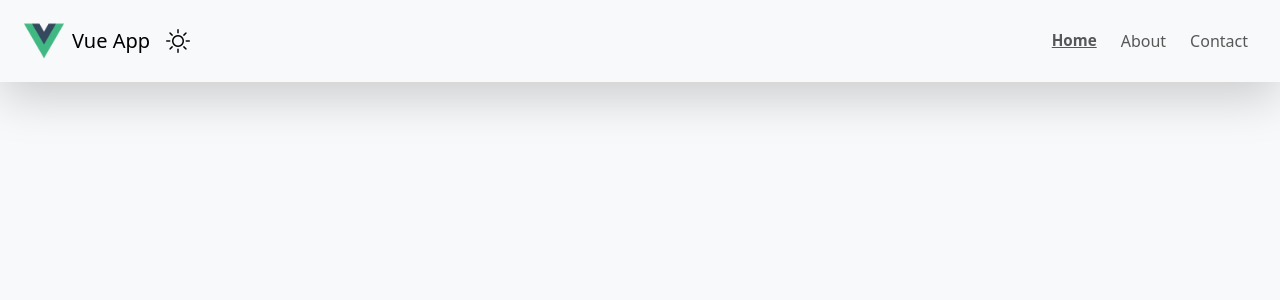
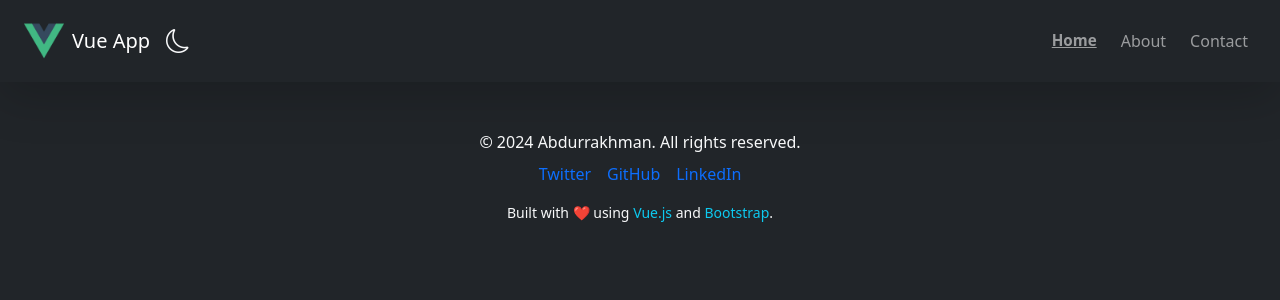
Before and after one commit to Abdu-user/Web-Dev-Skills-, a Vue app: page / in a window 1280 px wide. Shown: the top 300 px of the page. Built offline with nearby package versions, Linux system fonts and the light colour scheme.

Commit message:
Vue app v2.2
refactoring the code. Moving the state into globalState and using ts file for it

```diff
--- a/src/App.vue
+++ b/src/App.vue
@@ -5,7 +5,7 @@
     :class="containerClass"
   >
     <NavBar
-      :theme="state.theme"
+      :theme="globalState.theme"
       :toggleTheme="toggleTheme"
     />
     <RouterView />
@@ -15,40 +15,30 @@
 </template>
 
 <script setup lang="ts">
-export type ThemeType = "dark" | "light";
-export type StateType = {
-  theme: ThemeType;
+import { computed, inject, onMounted, onUnmounted, reactive } from "vue";
+import NavBar from "./components/navbar//Navbar.vue";
+import { BusType } from "./globals/bus";
+import globalState, { GlobalStateType } from "./globals/state";
+import onMountedCalls from "./globals/onMountedCalls";
+import { updateIsMobile } from "./globals/utilityFunctions";
+
+onMounted(onMountedCalls);
+onUnmounted(() => window.removeEventListener("resize", updateIsMobile));
+
+const saveState = () => {
+  localStorage.setItem("state", JSON.stringify(globalState));
 };
 
-import { computed, inject, onMounted, reactive } from "vue";
-import NavBar from "./components/navbar//Navbar.vue";
-import { BusType } from "./globals/bus";
-
-const defaultState: StateType = {
-  theme: "light",
-};
-const getState = () => {
-  const savedState = localStorage.getItem("state");
-  if (savedState) {
-    const parsedState: StateType = JSON.parse(savedState);
-    state.theme = parsedState.theme;
-  }
-};
-const saveState = () => {
-  localStorage.setItem("state", JSON.stringify(state));
-};
-onMounted(getState);
-const state = reactive<StateType>(defaultState);
-
 const toggleTheme = () => {
-  state.theme = state.theme === "dark" ? "light" : "dark";
+  globalState.theme = globalState.theme === "dark" ? "light" : "dark";
   saveState();
 };
+
 const bus = inject("$bus") as BusType;
 bus.$on("toggleTheme", toggleTheme);
 
 const containerClass = computed(() => {
-  return `bg-${state.theme} text-${state.theme === "dark" ? "light" : "black"}`;
+  return `bg-${globalState.theme} text-${globalState.theme === "dark" ? "light" : "black"}`;
 });
 </script>
 
--- /dev/null
+++ b/src/components/Footer.vue
@@ -0,0 +1,52 @@
+<script setup lang="ts"></script>
+
+<template>
+  <footer class="text-center pb-4 mt-5">
+    <div class="container">
+      <p class="mb-2">&copy; 2024 Abdurrakhman. All rights reserved.</p>
+      <ul class="list-inline">
+        <li class="list-inline-item mx-2">
+          <a
+            href="https://twitter.com"
+            target="_blank"
+            class="text-decoration-none"
+          >
+            Twitter
+          </a>
+        </li>
+        <li class="list-inline-item mx-2">
+          <a
+            href="https://github.com"
+            target="_blank"
+            class="text-decoration-none"
+          >
+            GitHub
+          </a>
+        </li>
+        <li class="list-inline-item mx-2">
+          <a
+            href="https://www.linkedin.com"
+            target="_blank"
+            class="text-decoration-none"
+          >
+            LinkedIn
+          </a>
+        </li>
+      </ul>
+      <p class="mt-3 small">
+        Built with ❤️ using
+        <a
+          href="https://vuejs.org/"
+          class="text-info text-decoration-none"
+          >Vue.js</a
+        >
+        and
+        <a
+          href="https://getbootstrap.com/"
+          class="text-info text-decoration-none"
+          >Bootstrap</a
+        >.
+      </p>
+    </div>
+  </footer>
+</template>
--- a/src/components/navbar/Navbar.vue
+++ b/src/components/navbar/Navbar.vue
@@ -23,14 +23,14 @@
 
     <!-- NavLinks -->
     <NavbarLinks
-      v-if="!isPhoneSize"
+      v-if="!globalState.isMobile"
       className="d-flex flex-row gap-2"
     />
 
     <!-- v-if="isPhoneSize" -->
     <MobileModalDropDown
-      v-if="isPhoneSize"
-      :childClass="`bg-${theme} px-3 pb-3 pt-1 left-3 start-negative mobileLi ${mobileComputed}`"
+      v-if="globalState.isMobile"
+      :childClass="`bg-${theme} px-3 pb-3 pt-1 left-3 start-negative ${mobileComputed}`"
     >
       <NavbarLinks />
     </MobileModalDropDown>
@@ -40,10 +40,10 @@
 <script setup lang="ts">
 import { computed, ref } from "vue";
 import logo from "../../assets/logo.png";
-import { ThemeType } from "@/App.vue";
 import ToggleThemeButton from "../ToggleThemeButton.vue";
 import NavbarLinks from "./NavbarLinks.vue";
 import MobileModalDropDown from "../MobileModalDropDown.vue";
+import globalState, { ThemeType } from "@/globals/state";
 
 const props = defineProps<{
   theme: ThemeType;
@@ -55,7 +55,6 @@ const containerClass = computed(() => {
 const mobileComputed = computed(() => {
   return props.theme === "dark" ? "dark-theme-shadow" : "light-theme-shadow";
 });
-const isPhoneSize = ref(window.innerWidth < 576);
 </script>
 <style scoped>
 /* //Mobile styles */
@@ -71,18 +70,7 @@ const isPhoneSize = ref(window.innerWidth < 576);
 ::v-deep(.dark-theme-shadow) {
   box-shadow: 0 4px 1px 2px rgba(255, 255, 255, 0.1), 0 1px 1px 2px rgba(255, 255, 255, 0.1);
 }
-::v-deep(.mobileLi li) {
-  /* text-decoration: underline; */
-  border-bottom: 1px solid gray;
-}
-::v-deep(.mobileLi li:hover, .mobileLi li:active) {
-  /* text-decoration: underline; */
-  border-bottom: 1px solid var(--vue-green);
-}
-/* Optional custom styles */
-/* .navbar {
-  padding: 0.75rem;
-} */
+
 nav {
   top: -1px !important;
 }
--- a/src/components/navbar/NavbarLinks.vue
+++ b/src/components/navbar/NavbarLinks.vue
@@ -1,5 +1,9 @@
 <script setup lang="ts">
 const { className } = defineProps({ className: { type: String, default: "" } });
+type LinkType = {
+  name: string;
+};
+const links: LinkType[] = [{ name: "home" }, { name: "about" }, { name: "contact" }];
 </script>
 
 <template>
@@ -7,31 +11,17 @@ const { className } = defineProps({ className: { type: String, default: "" } });
     class="navbar-nav ms-auto"
     :class="className"
   >
-    <li class="nav-item">
+    <li
+      class="nav-item"
+      v-for="link in links"
+    >
       <RouterLink
         role="link"
-        class="nav-link"
-        :to="{ name: 'home' }"
+        class="nav-link text-capitalize"
+        :to="{ name: link.name }"
         active-class="activeLink"
-        >Home</RouterLink
-      >
-    </li>
-    <li class="nav-item">
-      <RouterLink
-        role="link"
-        class="nav-link"
-        :to="{ name: 'about' }"
-        active-class="activeLink"
-        >About</RouterLink
-      >
-    </li>
-    <li class="nav-item">
-      <RouterLink
-        role="link"
-        class="nav-link"
-        :to="{ name: 'contact' }"
-        active-class="activeLink"
-        >Contact</RouterLink
+        :key="link.name"
+        >{{ link.name }}</RouterLink
       >
     </li>
   </ul>
@@ -46,6 +36,15 @@ button:hover {
   font-weight: bold;
   font-size: 0.95rem;
 }
+@media (max-width: 575px) {
+  li:has(a.activeLink):hover a.activeLink {
+    border-color: var(--vue-green);
+    /* border-bottom: 1px solid var(--vue-green); */
+  }
+  .activeLink {
+    border-bottom: 1px solid gray;
+  }
+}
 @media (min-width: 576px) {
   .activeLink {
     text-decoration: underline;
--- /dev/null
+++ b/src/globals/onMountedCalls.ts
@@ -0,0 +1,14 @@
+import globalState, { GlobalStateType } from "./state";
+import { updateIsMobile } from "./utilityFunctions";
+
+const getState = () => {
+  const savedState = localStorage.getItem("state");
+  if (savedState) {
+    const parsedState: GlobalStateType = JSON.parse(savedState);
+    globalState.theme = parsedState.theme;
+  }
+};
+export default function onMountedCalls() {
+  getState();
+  window.addEventListener("resize", updateIsMobile);
+}
--- a/src/globals/state.ts
+++ b/src/globals/state.ts
@@ -1,16 +1,23 @@
-// import { reactive } from "vue";
+import { reactive } from "vue";
 
-// export type ThemeType = "dark" | "light";
-// export type StateType = {
-//   theme: ThemeType;
-// };
+type ThemeType = "dark" | "light";
+interface GlobalStateType {
+  theme: ThemeType;
+  isMobile: boolean;
+}
 
-// const state = reactive<StateType>({
-//   theme: "light",
-//   // theme: "dark",
-// });
-// const toggleTheme = () => {
-//   state.theme = state.theme === "dark" ? "light" : "dark";
-// };
+const globalState = reactive<GlobalStateType>({
+  theme: "dark",
+  isMobile: false,
+});
 
-// export default state;
+const setGlobalStateProperty = <K extends keyof GlobalStateType>(key: K, value: GlobalStateType[K]) => {
+  globalState[key] = value;
+};
+const getGlobalState = () => {
+  return globalState;
+};
+
+export default globalState;
+export { setGlobalStateProperty, getGlobalState };
+export { ThemeType, GlobalStateType };
--- /dev/null
+++ b/src/globals/utilityFunctions.ts
@@ -0,0 +1,5 @@
+import globalState from "./state";
+
+export const updateIsMobile = () => {
+  globalState.isMobile = window.innerWidth <= 768;
+};
--- a/src/views/AboutView.vue
+++ b/src/views/AboutView.vue
@@ -47,12 +47,15 @@
               :key="index"
               :src="logo.src"
               :alt="logo.alt"
-              class="w-100 rounded-4"
+              class="w-100 rounded-4 link-img"
             />
           </a>
         </div>
       </div>
-      <div class="col-12 col-md-8">
+      <div
+        class="col-12 col-md-8"
+        :class="globalState.theme"
+      >
         <ul class="list-unstyled">
           <li
             v-for="(logo, index) in companiesLogos"
@@ -62,6 +65,7 @@
             <a
               :href="logo.href"
               class="h4 mb-2 custom-class"
+              :target="isMobile ? '_self' : '_blank'"
             >
               {{ logo.name }}
             </a>
@@ -73,16 +77,11 @@
       </div>
     </section>
   </main>
+  <Footer />
 </template>
 
 <script setup lang="ts">
-import { onMounted, ref } from "vue";
-const isMobile = ref(false);
-
-onMounted(() => {
-  // Check if the device width is mobile-sized (you can adjust the width threshold)
-  isMobile.value = window.innerWidth <= 768; // or use any mobile detection logic
-});
+const { isMobile } = globalState;
 
 // Default Logos
 import VueLogo from "../assets/logo.png";
@@ -99,6 +98,8 @@ import GitLogo from "../assets/Modified-images/git-logo-mod.png";
 import NodeJSLogo from "../assets/Modified-images/node-js-logo-mod.png";
 import ChatGPT from "../assets/Modified-images/chat-gpt-logo-mod.png";
 import Bootstrap from "../assets/Modified-images/bootstrap-logo-mod.png";
+import Footer from "@/components/Footer.vue";
+import globalState from "@/globals/state";
 
 type ImgType = {
   src: string;
@@ -220,11 +221,19 @@ a:hover img {
   transform: scale(1.1); /* Increases size by 10% */
 }
 
+div.dark a.custom-class {
+  text-shadow: 1px 1px 10px var(--vue-green);
+}
+div.light a.custom-class {
+  text-shadow: 1px 1px 10px #9fdcad;
+}
 a.custom-class {
-  text-shadow: 1px 1px 10px var(--vue-green);
   display: inline-block;
 }
 a.custom-class:hover {
   transform: scale(1.1); /* Increases size by 10% */
 }
+img.link-img:hover {
+  filter: drop-shadow(1px 1px 3px var(--vue-green));
+}
 </style>
--- a/src/views/HomeView.vue
+++ b/src/views/HomeView.vue
@@ -1,5 +1,9 @@
 <template>
   <div class="home"></div>
+
+  <Footer />
 </template>
 
-<script setup lang="ts"></script>
+<script setup lang="ts">
+import Footer from "@/components/Footer.vue";
+</script>
```
